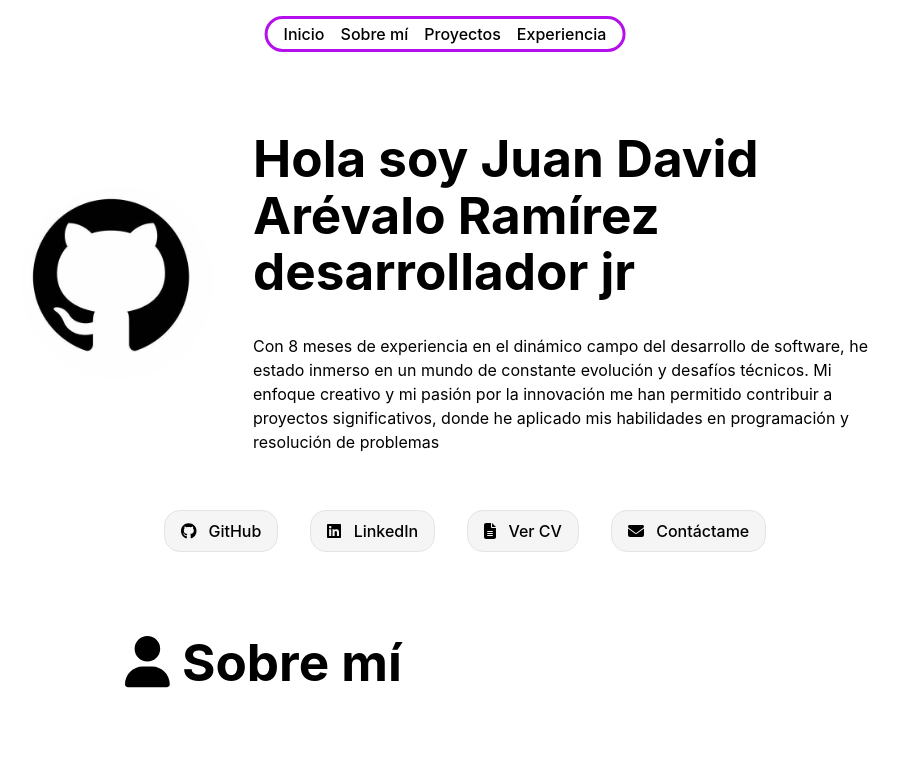
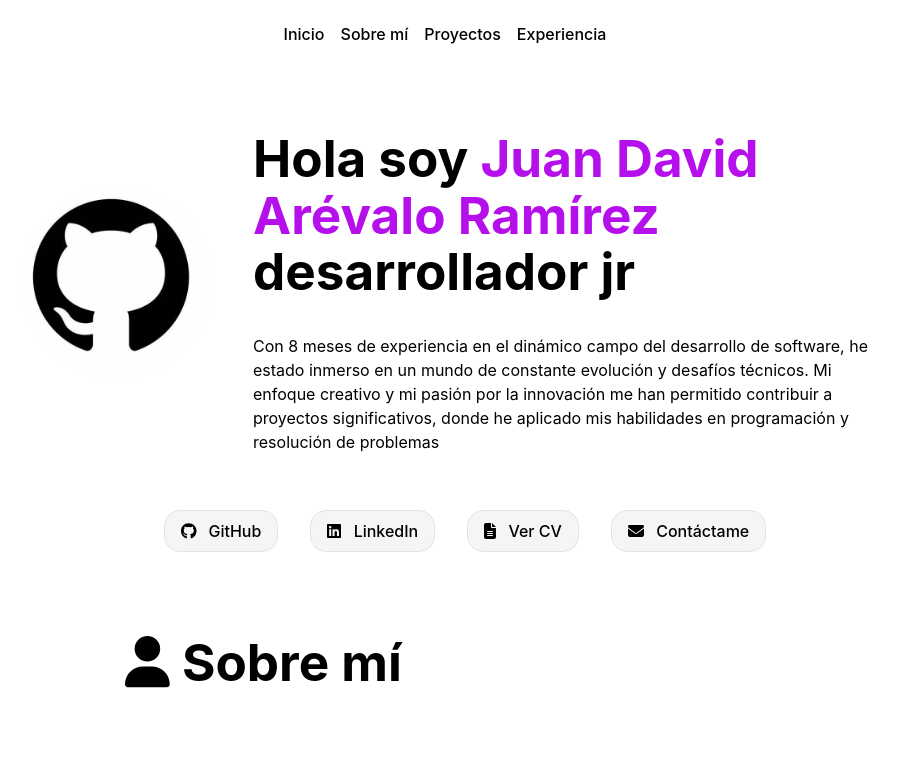
Before and after one commit to JuanDa900/Portfolio, a React (Vite) app: page / in a window 1280 px wide. Shown: the top 770 px of the page, without its empty margins (195-1093 px from the left). Built offline with nearby package versions, Linux system fonts and the light colour scheme.

Commit message:
Animations and responsive

```diff
--- a/src/App.css
+++ b/src/App.css
@@ -11,8 +11,14 @@
   display: flex;
   align-items: center;
   border-radius: 5em;
-  border: 3px solid #B510EC;
   padding: 0.2em 0.5em;
+  border: 3px solid transparent;
+  transition: border-color 0.3s ease, border-width 0.3s ease;
+}
+
+.header.bordered {
+  border-color: #B510EC;
+  border-width: 3px;
 }
 
 .list-text {
@@ -68,6 +74,10 @@
   max-width: 50%;
 }
 
+.highlight {
+  color: #B510EC;
+}
+
 .li_text{
   margin-top: 1.5em;
   display: flex;
@@ -85,16 +95,16 @@
   align-items: center;
   width: auto;
   height: auto;
+  transition: transform 0.3s ease;
+}
+
+.li_text li:hover {
+  transform: scale(1.1);
 }
 
 .li_text li svg {
   margin-right: 0.5em;
 }
-
-/* .li_text:hover li {
-  background-color: #000;
-  transition: 1s;
-} */
 
 .li_text a {
   text-decoration: none;
@@ -163,6 +173,12 @@ html {
   margin-block: 8px;
   margin-inline: 1em;
   border-radius: 0.5em;
+  transition: transform 0.3s ease;
+
+}
+
+.ls_skills :hover {
+  transform: scale(1.1);
 }
 
 .ls_skills li svg {
@@ -185,6 +201,11 @@ html {
   border-radius: 1em;
   padding: 0.5em 1em;
   box-sizing: border-box;
+  transition: box-shadow 0.3s ease;
+}
+
+.card:hover {
+  box-shadow: 0 4px 15px rgba(0, 0, 0, 0.2); /* Sombra al hacer hover */
 }
 
 .info_card {
@@ -200,6 +221,31 @@ html {
   height: auto;
   border-radius: 1em;
   margin-bottom: 1em;
+}
+
+@media (max-width: 1200px) {
+  .card {
+    width: 25%;
+  }
+}
+
+@media (max-width: 992px) {
+  .card {
+    width: 33.33%;
+  }
+}
+
+@media (max-width: 768px) {
+  .card {
+    width: 50%;
+  }
+}
+
+@media (max-width: 576px) {
+  .card {
+    width: 100%;
+    margin: 2em;
+  }
 }
 
 /* #5 Experience */
--- a/src/components/home/home.jsx
+++ b/src/components/home/home.jsx
@@ -12,7 +12,9 @@ const Home = () => {
           <img src={img.github} alt="" className="images1" />
         </div>
         <div className="info">
-          <h1>Hola soy Juan David Arévalo Ramírez desarrollador jr </h1>
+        <h1>
+            Hola soy <span className="highlight">Juan David Arévalo Ramírez</span> desarrollador jr
+          </h1>
           <p>
             Con 8 meses de experiencia en el dinámico campo del desarrollo de
             software, he estado inmerso en un mundo de constante evolución y
--- a/src/components/navbar/header.jsx
+++ b/src/components/navbar/header.jsx
@@ -1,8 +1,26 @@
-import React from "react";
+import React, {useState, useEffect} from "react";
 
 const Header = () => {
+
+    const [hasBorder, setHasBorder] = useState(false);
+
+    useEffect(() => {
+        const handleScroll = () => {
+            if (window.scrollY > 0) {
+                setHasBorder(true);
+            } else {
+                setHasBorder(false);
+            }
+        };
+
+        window.addEventListener("scroll", handleScroll);
+        return () => {
+            window.removeEventListener("scroll", handleScroll);
+        };
+    }, []);
+
     return (
-        <div className="header">
+        <div className={`header ${hasBorder ? 'bordered' : ''}`}>
             <ul className="list-text">
                 <li><a href="#inicio">Inicio</a></li>
                 <li><a href="#sobre-mi">Sobre mí</a></li>
```
Also changed, not shown: src/components/home/projects.jsx (+12 -24 lines).
